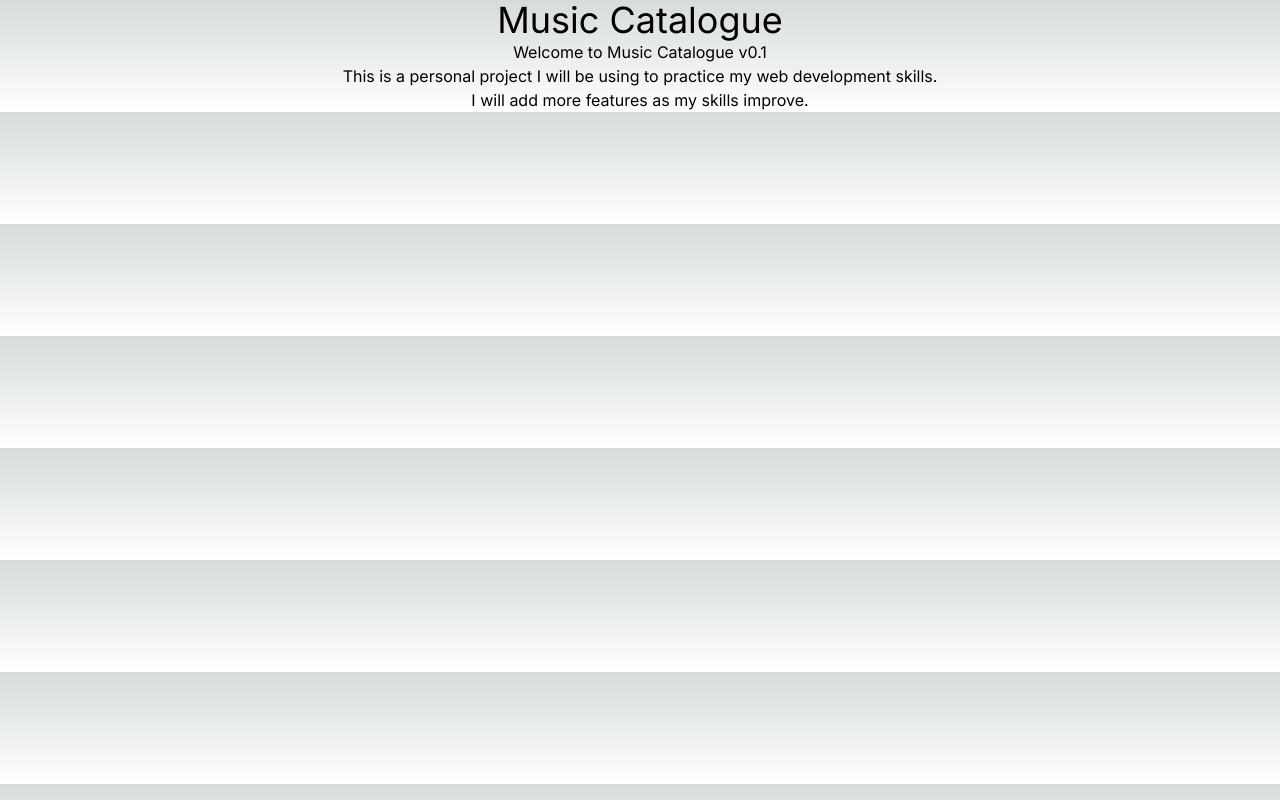
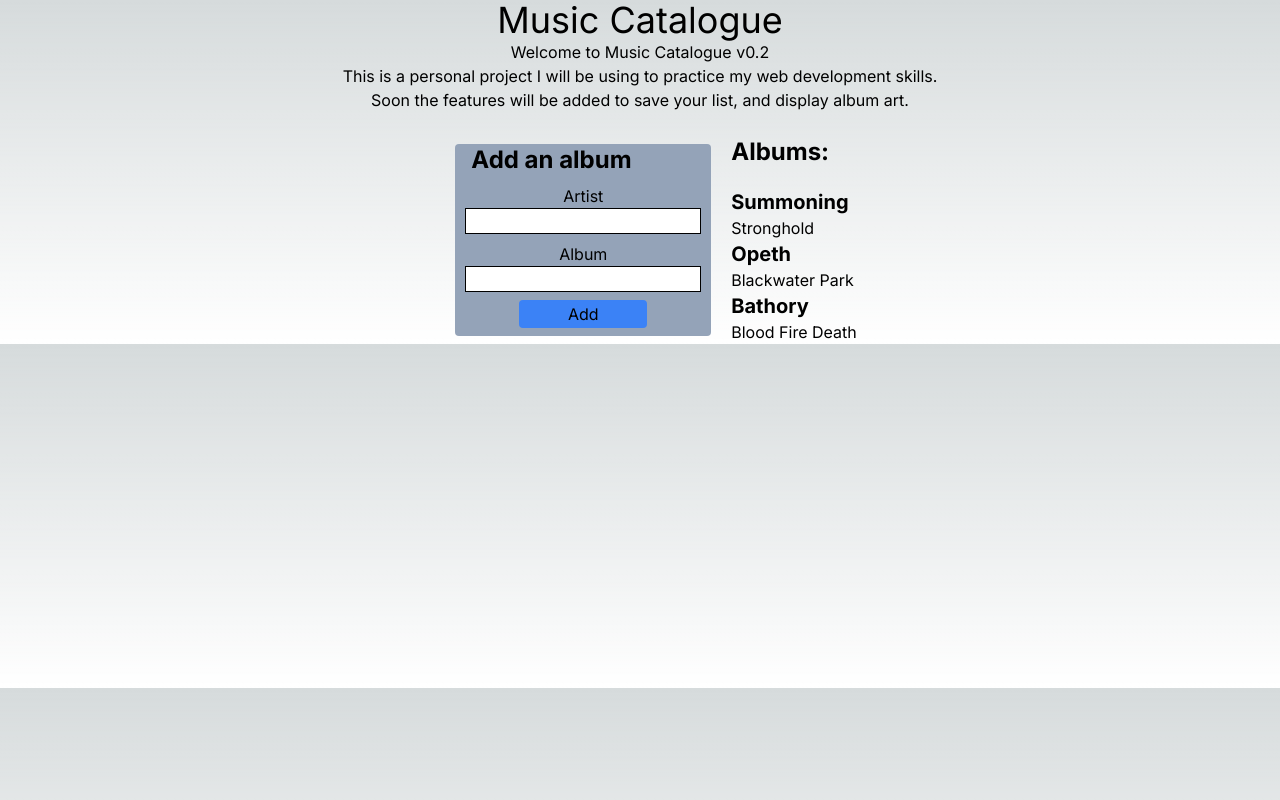
Before and after one commit to DorianLaycock/music-catalogue, a Next.js app: page / in a window 1280 px wide. Built offline with nearby package versions, Linux system fonts and the light colour scheme.

Commit message:
Added some functionality

```diff
--- /dev/null
+++ b/app/item.js
@@ -0,0 +1,8 @@
+export default function Item({ artist, album }) {
+    return (
+        <div>
+            <h3 class="cursor-pointer font-bold text-xl hover:underline">{artist}</h3>
+            <p>{album}</p>
+        </div>
+    );
+}
--- /dev/null
+++ b/app/itemform.js
@@ -0,0 +1,52 @@
+"use client";
+
+import {useState} from "react";
+
+export default function Itemform({onSubmit}) {
+    const [artist, setArtist] = useState("");
+    const [album, setAlbum] = useState("");
+
+    function handleSubmit(event) {
+        event.preventDefault();
+
+        const item = {artist, album};
+        onSubmit(item);
+
+        setArtist("");
+        setAlbum("");
+    }
+
+    return (
+        <div className="mt-8 ml-8 w-64 rounded bg-slate-400">
+            <h1 className="text-2xl pl-4 font-bold">Add an album</h1>
+                <form onSubmit={handleSubmit}>
+                    <div className="flex flex-col">
+                        <div className="pt-2 text-center">
+                            <label htmlFor="name">Artist </label>
+                            <input
+                                className="text-black border border-black"
+                                value={artist}
+                                type="text"
+                                id="artist"
+                                onChange={(event) => setArtist(event.target.value)}
+                            />
+                        </div>
+                        <div className="pt-2 text-center">
+                            <label htmlFor = "quantity">Album </label>
+                            <input
+                                className="text-black border border-black"
+                                value={album}
+                                type="text"
+                                id="album"
+                                onChange={(event) => setAlbum(event.target.value)}
+                            />
+                            </div>
+                    </div>
+                    <div className="pt-2 text-center">
+                        <button className=" cursor pointer border-2 rounded border-blue-500 bg-blue-500 w-32 mb-2 hover:bg-slate-400">Add </button>
+                    </div>
+                </form>
+        </div>
+    );
+
+}
--- /dev/null
+++ b/app/itemlist.js
@@ -0,0 +1,14 @@
+import Item from "./item.js";
+
+export default function ItemList({ items }) {
+    return (
+        <div class="block ml-5 mt-6">
+            <h1 class="text-2xl font-bold mb-5">Albums:</h1>
+            {items.map((item) => (
+                <div>
+                    <Item artist={item.artist} album={item.album}/>
+                </div>
+            ))}
+        </div>
+    )
+}
--- a/app/page.js
+++ b/app/page.js
@@ -1,12 +1,42 @@
+"use client";
+
+import {useState} from "react";
+import ItemList from "./itemlist.js";
+import Itemform from "./itemform.js";
+import Item from "./item.js";
+
+const itemsData = [
+  {artist: "Summoning", album: "Stronghold"},
+  {artist: "Opeth", album: "Blackwater Park"},
+  {artist: "Bathory", album: "Blood Fire Death"},
+]
+
 export default function Page() {
+
+  const [items, setItems] = useState(itemsData);
+
+  function handleSubmit(item) {
+    setItems([...items, item]);
+  }
+
+  function handleDelete(item){
+    setItems(items.filter((item) => item.artist !== artist));
+  }
+
   return (
-    <main class="flex justify-center items-center w-screen">
-      <div class="text-center">
-        <h1 class="text-4xl">Music Catalogue</h1>
-        <p>Welcome to Music Catalogue v0.1</p>
-          <p>This is a personal project I will be using to practice my web development skills.</p>
-          <p>I will add more features as my skills improve.</p>
+    <main class="flex flex-col justify-center items-center w-screen">
+      <h1 class="text-4xl">Music Catalogue</h1>
+      <p>Welcome to Music Catalogue v0.2</p>
+      <p>This is a personal project I will be using to practice my web development skills.</p>
+      <p>Soon the features will be added to save your list, and display album art.</p>
+      <div class="flex flex-row">
+        <div class="">
+          <Itemform onSubmit={(item) => handleSubmit(item)} />
         </div>
+        <div class="">
+          <ItemList items={items}/>
+        </div>
+      </div>
     </main>
   )
 }
```
